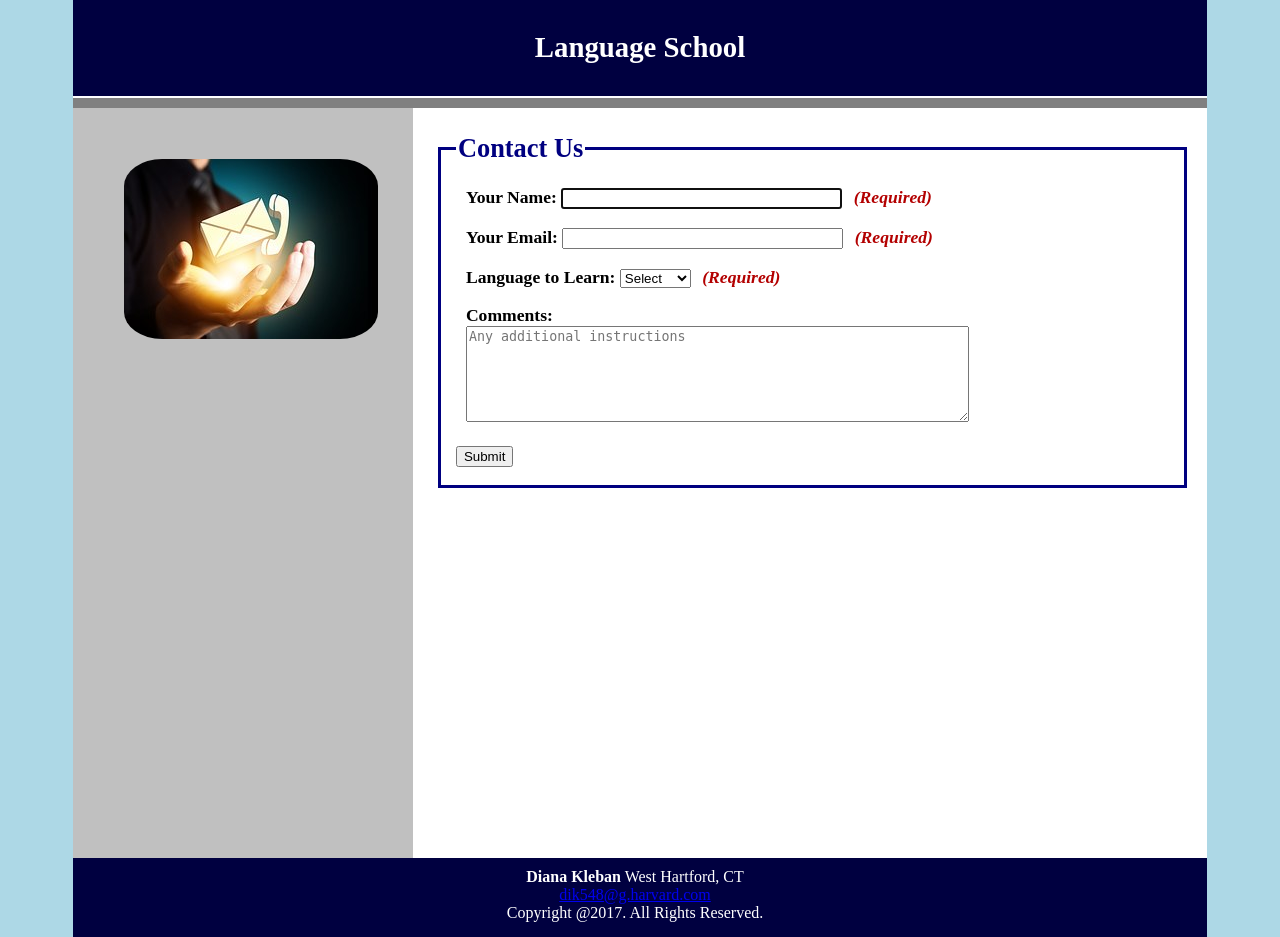
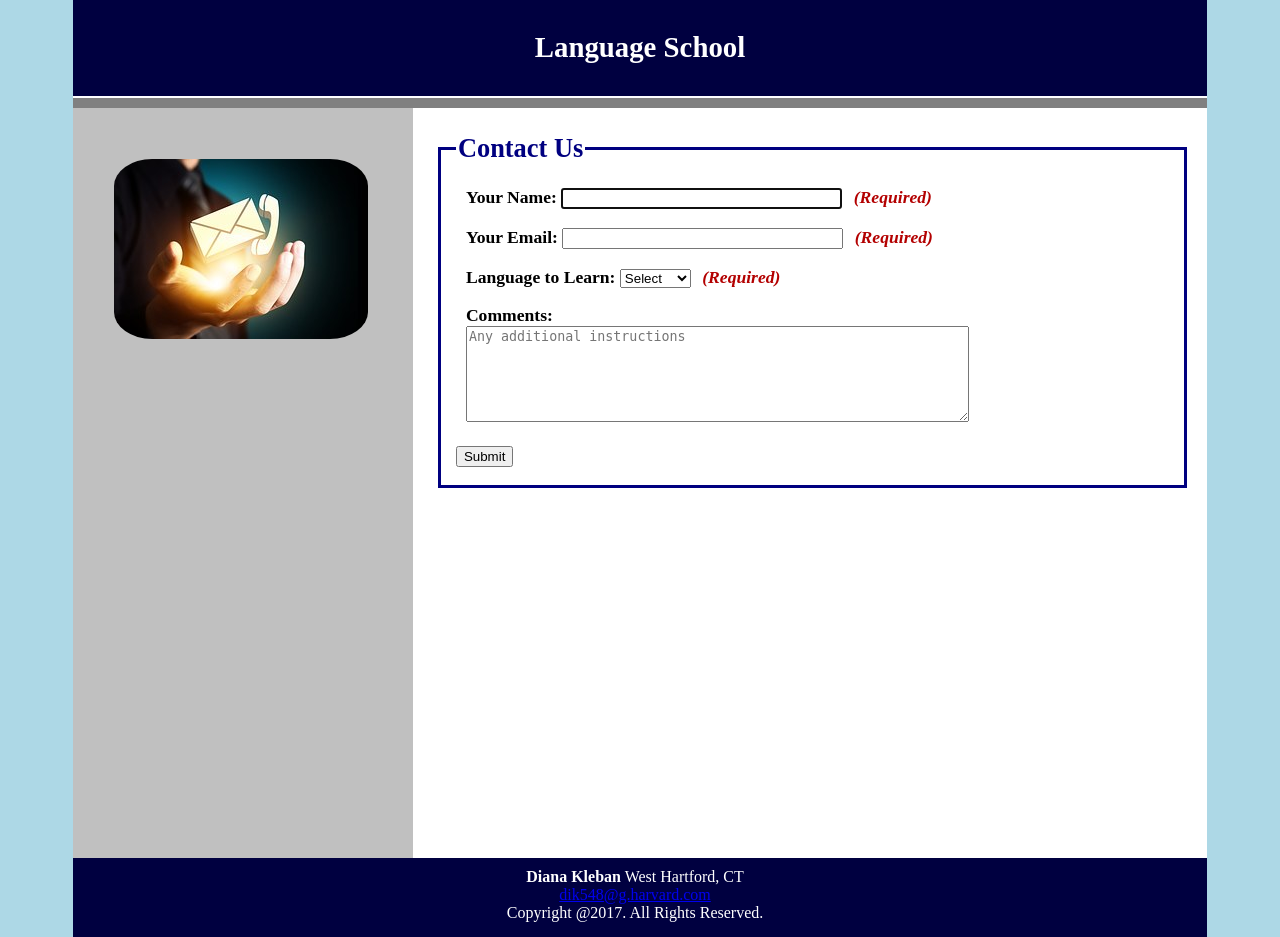
Before and after one commit to dianakleban/p2, a PHP site: page / in a window 1280 px wide. Shown: the part 20-957 px from the top of the page. Run offline with PHP 8.4, Linux system fonts and the light colour scheme.

Commit message:
Cleaning up

```diff
--- a/formLogic.php
+++ b/formLogic.php
@@ -28,9 +28,11 @@ if (isset($_POST['lang'])) {
     if ($lang == 'choose') {
         $results = 'Please choose your language.';
     } else {
+
         if($contactNm != '') {
           $results = sanitize($contactNm) . ', ';
         }
+
         $results .= 'Great Choice of Language: ' . sanitize($lang) . '! ';
 
         if($comments != '') {
--- a/index.php
+++ b/index.php
@@ -25,7 +25,8 @@
       <article>
         <section id="myform">
 
-          <form id='myForm' method='POST' action='index.php'>
+          <form method='POST' action='index.php'>
+
             <fieldset>
               <legend>Contact Us</legend>
               <p>
@@ -37,6 +38,7 @@
                 <label for="email" class="category"> Your Email:</label>
                 <input name="email" type="email" id="email" size="32" value='<?=sanitize($contactEmail)?>'/><span class="reqMsg" id="emailSpn"> (Required)</span>
               </p>
+
               <p>
                 <label for="langId" class="category">Language to Learn:</label>
                 <select name="lang" id="langId">
@@ -47,6 +49,7 @@
                   <option value='Italian' <?php if ($lang == 'Italian') echo 'SELECTED'?>>Italian</option>
                 </select><span class="reqMsg" id="langSpn"> (Required)</span>
               </p>
+
               <p>
                 <label for="comments" class="category">Comments: </label><br />
                 <textarea name="comments" cols="60" rows="6" id="comments" placeholder="Any additional instructions"><?=sanitize($comments)?></textarea>
--- a/styles/contactUs.css
+++ b/styles/contactUs.css
@@ -48,10 +48,8 @@ h1
 
 #imgId
 {
-
-
     margin-top: 15%;
-    margin-left: 15%;
+    margin-left: 12%;
     border-radius: 15%;
 }
 
```
